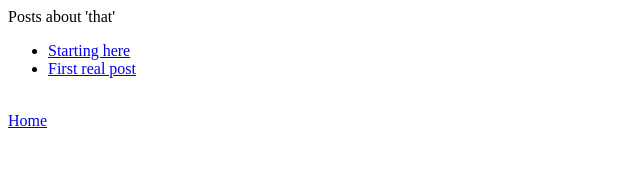
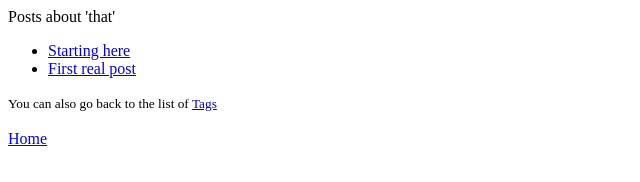
Before and after one commit to dkm-coder/site, a Gatsby site: page /tags/that in a window 1280 px wide. Shown: the whole page, without its empty margins (0-640 px from the left). Built offline with nearby package versions, Linux system fonts and the light colour scheme; Gatsby itself is replaced by a stand-in of ours.

Commit message:
Add link to the tags page from single tag

```diff
--- a/src/templates/singleTagIndex.js
+++ b/src/templates/singleTagIndex.js
@@ -19,6 +19,7 @@ const SingleTagTemplate = ({pageContext: { posts, tagName }}) => {
             );
           })}
         </ul>
+        <small>You can also go back to the list of <Link to="..">Tags</Link></small>
       </div>
       <br />
       <Link to="/">Home</Link>
```
